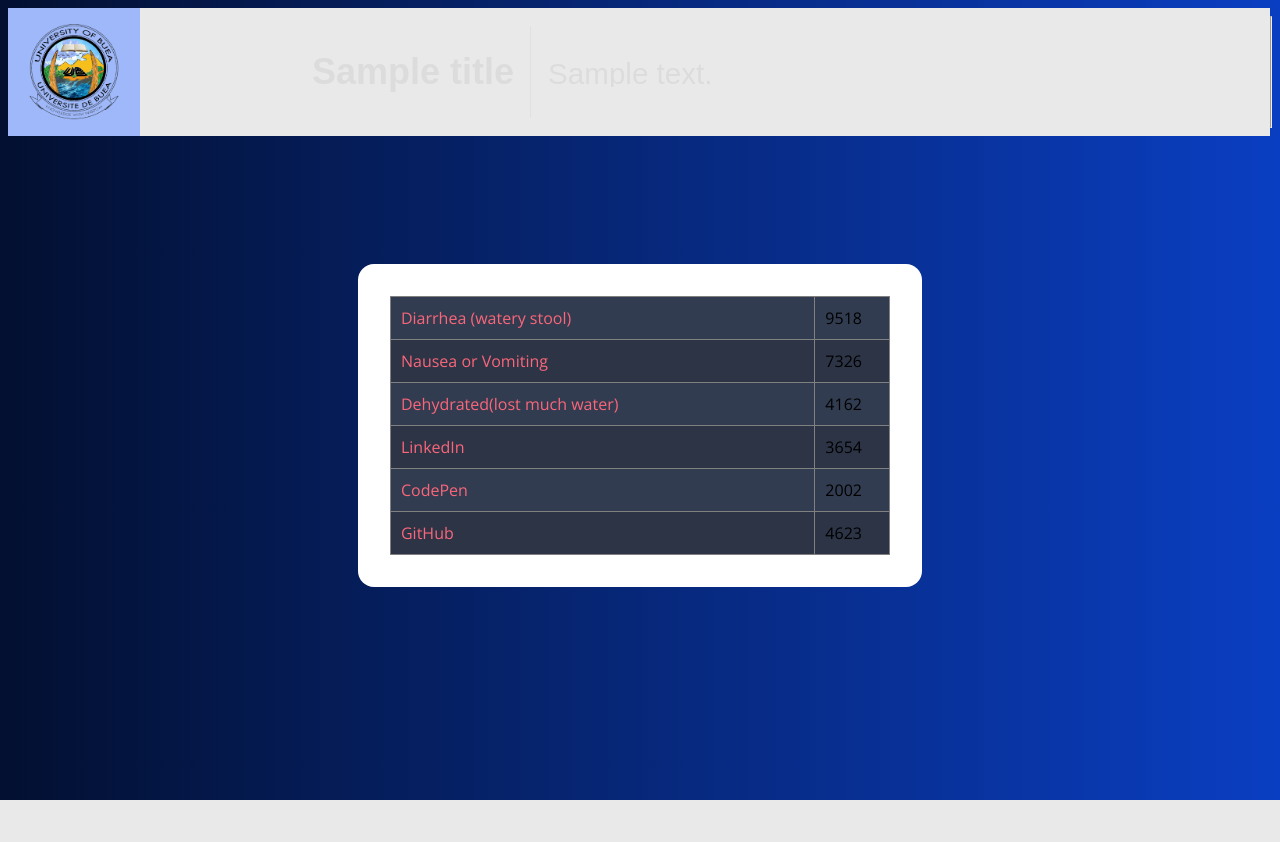
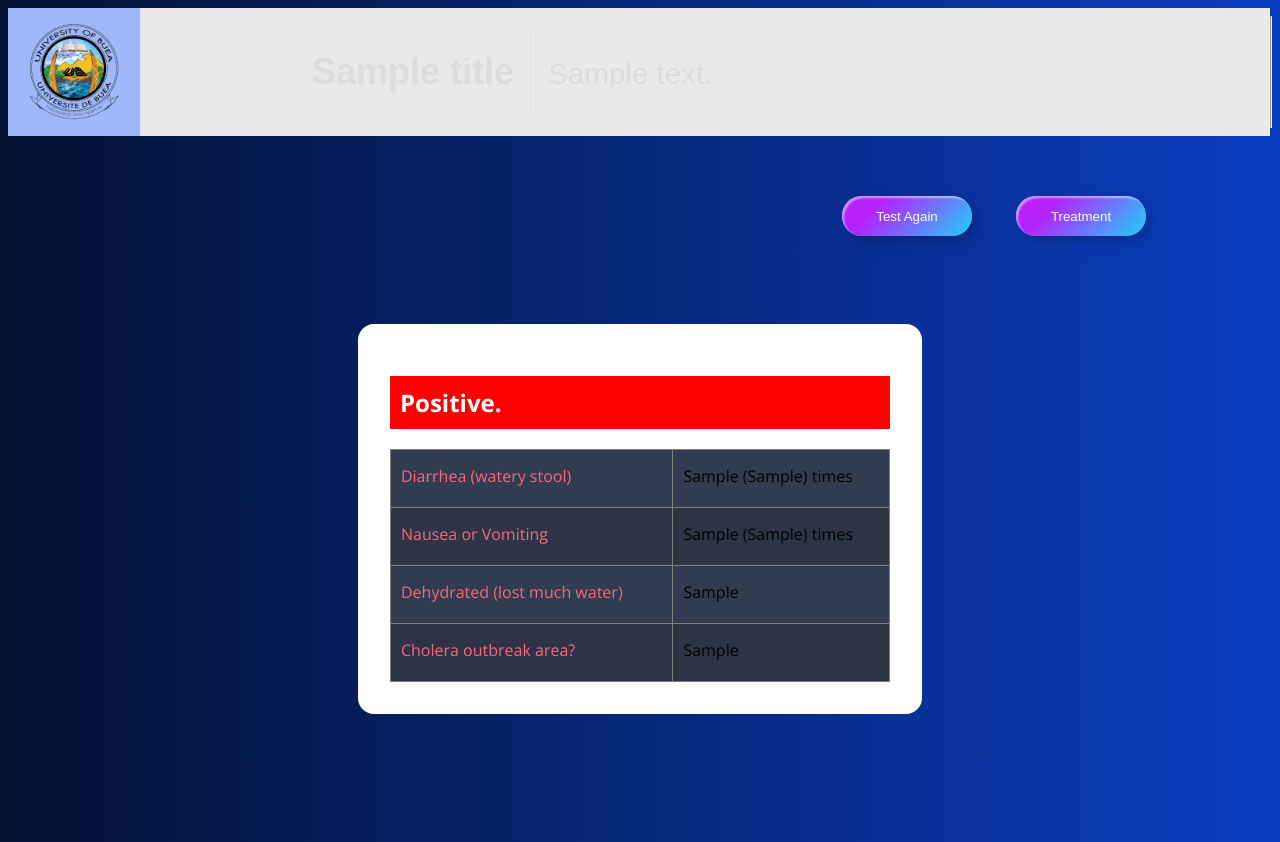
Before and after one commit to sahi7/cholera, a Flask app: template templates/results.html in a window 1280 px wide. Before the commit the page ends 800 px from the top, so only its background shows below. Run offline with Flask 2, Linux system fonts and the light colour scheme; the template is opened without the code that fills it: most values are stand-ins (such as "Sample title", 1, 10 or a date in 2020); parts of the project's set-up code (start-up, migrations or seed data) failed here and were passed over.

Commit message:
Fix | results template

```diff
--- a/app.py
+++ b/app.py
@@ -1,6 +1,6 @@
 import joblib
 import numpy as np
-from flask import Flask,request, url_for, redirect, render_template
+from flask import Flask,request, url_for, redirect, render_template, jsonify
 
 app = Flask(__name__)
 app.static_folder = 'static'
@@ -19,10 +19,49 @@ def welcome():
 
 
 @app.route('/diagnosis', methods=['POST','GET'])
-def questions():
+def diagnosis():
     title = 'Diagnosis'
     desc = 'Identification of Vibrio cholerae'
+    if request.method == 'POST':
+        if request.is_json:
+            response_data = request.get_json()
+        else:
+            response_data = request.form.to_dict()
+
+
+        # Perform necessary processing with the data
+        ques1 = request.form.get('ques1')
+        ques2 = request.form.get('ques2')
+        ques3 = request.form.get('ques3')
+        ques4 = request.form.get('ques4')
+        quantity1 = int(request.form.get('quantity1'))
+        quantity2 = int(request.form.get('quantity2'))
+
+        if ques1 == "yes" and ques2 == "yes" and quantity1 > 3 and quantity2 > 3:
+            result = 'Positive'
+        elif quantity1 < 3 and quantity2 < 3:
+            result = 'Negative'
+        elif ques1 == "yes" and ques4 == "yes":
+            result = 'Positive'
+        elif ques2 == "yes" and ques3 == "yes":
+            result = 'Positive'
+        else:
+            result = 'Negative'
+
+        desc = 'Patient screening complete'
+        response_data['title'] = title
+        response_data['desc'] = desc
+        response_data['result'] = result
+        print('respose', response_data)
+        # Render the results template or return JSON response
+        if request.is_json:
+            return jsonify(response_data)
+        else:
+            return render_template("results.html", data=response_data)
+
+    # Render the diagnosis template for GET requests
     return render_template("diagnosis.html", title=title, desc=desc)
+
 
 
 @app.route('/prevention')
@@ -41,11 +80,12 @@ def treatment():
 
 
 
-@app.route('/results')
+@app.route('/results',methods=['POST','GET'])
 def results():
     title = 'Diagnosis'
     desc = 'Patient screening complete'
-    return render_template("results.html", title=title, desc=desc)
+
+    return render_template("home.html", data=response_data)
 
 
 
--- a/static/css/styles.css
+++ b/static/css/styles.css
@@ -615,8 +615,8 @@ background-image: linear-gradient(315deg, #1fd1f9 0%, #b621fe 74%);
 }
 
 .results-container td, .results-container th {
-    padding-bottom: 2%;
-    padding-top: 2%;
+    padding-bottom: 4%;
+    padding-top: 3%;
   padding-left:2%;
 }
 
@@ -658,5 +658,8 @@ background-image: linear-gradient(315deg, #1fd1f9 0%, #b621fe 74%);
 .results-container th:nth-child(4) { display: none; }
 }
 
-
+.test-results h2{
+  padding: 10px;
+  color: #fff;
+}
 /* ############ RESULTS SECTION END ################ */
--- a/static/js/script.js
+++ b/static/js/script.js
@@ -4,10 +4,6 @@ const submitButton = document.querySelector('#submit')
 const tabTargets = document.querySelectorAll('.tab')
 const tabPanels = document.querySelectorAll('.tabpanel')
 
-var ques1 = document.getElementById("ques1").value
-var ques2 = document.getElementById("ques2").value
-var ques3 = document.getElementById("ques3").value
-var ques4 = document.getElementById("ques4").value
 var quantity1 = 0;
 var quantity2 = 0;
 
@@ -137,5 +133,25 @@ function submitQuantity2() {
     }
   }
 }
-console.log("Submitted quantity:", quantity1);
-console.log("Submitted quantity:", quantity2);
+
+
+function submitData() {
+  var inputQues1 = document.createElement('input');
+  inputQues1.type = 'hidden';
+  inputQues1.name = 'quantity1';
+  inputQues1.value = quantity1;
+
+  var inputQues2 = document.createElement('input');
+  inputQues2.type = 'hidden';
+  inputQues2.name = 'quantity2';
+  inputQues2.value = quantity2;
+
+  var form = document.getElementById('diagnosisF');
+  form.appendChild(inputQues1);
+  form.appendChild(inputQues2);
+
+}
+
+function goBack() {
+  window.history.back();
+}
--- a/templates/_base.html
+++ b/templates/_base.html
@@ -5,7 +5,6 @@
     <title>{% block title %}Expert System for Diagnosis and Treatement of Cholera<{% endblock %}</title>
     <!-- Additional common CSS or JS files -->
 
-    <link rel="stylesheet" type="text/css" href="{{ url_for('static', filename='css/styles.css') }}">
     {% block CSS %}{% endblock %}
 </head>
 <body>
@@ -20,7 +19,7 @@
 
     <footer>
     <!-- Additional common JS files -->
-    <script src="{{ url_for('static', filename='js/script.js') }}"></script>
+
     {% block JS %}{% endblock %}
     </footer>
 </body>
--- a/templates/header.html
+++ b/templates/header.html
@@ -1,3 +1,7 @@
+{% block CSS %}
+<link rel="stylesheet" type="text/css" href="{{ url_for('static', filename='css/styles.css') }}">
+{% endblock %}
+
 {% block header %}
 <div class="container-fluid">
   <div class="row">
@@ -8,11 +12,17 @@
         </div>
         <div class="messages">
           <!-- Message 2 -->
+          {% if title %}
           <div id="topic-1" class="message-topic">{{ title }}</div>
           <div id="message-1" class="message-content">
             <span>{{ desc }}</span>
           </div>
-
+          {% else %}
+          <div id="topic-1" class="message-topic">{{ data.title }}</div>
+          <div id="message-1" class="message-content">
+            <span>{{ data.desc }}</span>
+          </div>
+          {% endif %}
           <!-- Message 2 -->
           <!--<div id="topic-2" class="message-topic">Vision</div>
           <div id="message-2" class="message-content">
--- a/templates/home.html
+++ b/templates/home.html
@@ -16,6 +16,7 @@
   font-size: calc(20px + (40 - 20) * (100vw - 320px) / (2560 - 320));
 }
 </style>
+<link rel="stylesheet" type="text/css" href="{{ url_for('static', filename='css/styles.css') }}">
 {% endblock %}
 
 {% block content %}
--- a/templates/results.html
+++ b/templates/results.html
@@ -19,32 +19,35 @@ body {
 {% endblock %}
 
 {% block content %}
+<div class="btn-home">
+    <a href="/diagnosis" ><button class="custom-btn btn-9">Test Again</button></a>
+    <a href="/treatment" ><button class="custom-btn btn-9">Treatment</button></a>
+  </div>
 <div class="container">
+  <div class="test-results">
+    {% if data.result == "Negative" %}
+    <h2 style="background-color: green;">Negative.</h2>
+    {% else%}
+    <h2 style="background-color: red;">Positive.</h2>
+    {% endif %}
+  </div>
   <table class="results-container" border="1">
   <tbody>
     <tr>
       <td>Diarrhea (watery stool)</td>
-      <td>9518</td>
+      <td>{{ data.ques1 }} ({{ data.quantity1 }}) times</td>
     </tr>
     <tr>
       <td>Nausea or Vomiting</td>
-      <td>7326</td>
+      <td>{{ data.ques2 }} ({{ data.quantity2 }}) times</td>
     </tr>
     <tr>
-      <td>Dehydrated(lost much water)</td>
-      <td>4162</td>
+      <td>Dehydrated (lost much water)</td>
+      <td>{{ data.ques3 }}</td>
     </tr>
     <tr>
-      <td>LinkedIn</td>
-      <td>3654</td>
-    </tr>
-    <tr>
-      <td>CodePen</td>
-      <td>2002</td>
-    </tr>
-    <tr>
-      <td>GitHub</td>
-      <td>4623</td>
+      <td>Cholera outbreak area?</td>
+      <td>{{ data.ques4 }}</td>
     </tr>
   </tbody>
 </table>
--- a/templates/treatment.html
+++ b/templates/treatment.html
@@ -20,7 +20,7 @@ body {
 
 {% block content %}
 <div class="btn-home">
-    <a href="/diagnosis" ><button class="custom-btn btn-9">Back</button></a>
+    <a href="/diagnosis" ><button class="custom-btn btn-9">New Diagnosis</button></a>
     <a href="/prevention" ><button class="custom-btn btn-9">Prevention</button></a>
   </div>
 <div class="container" style="max-width: 60em;">
```
Also changed, not shown: templates/diagnosis.html (+8 -11 lines).
